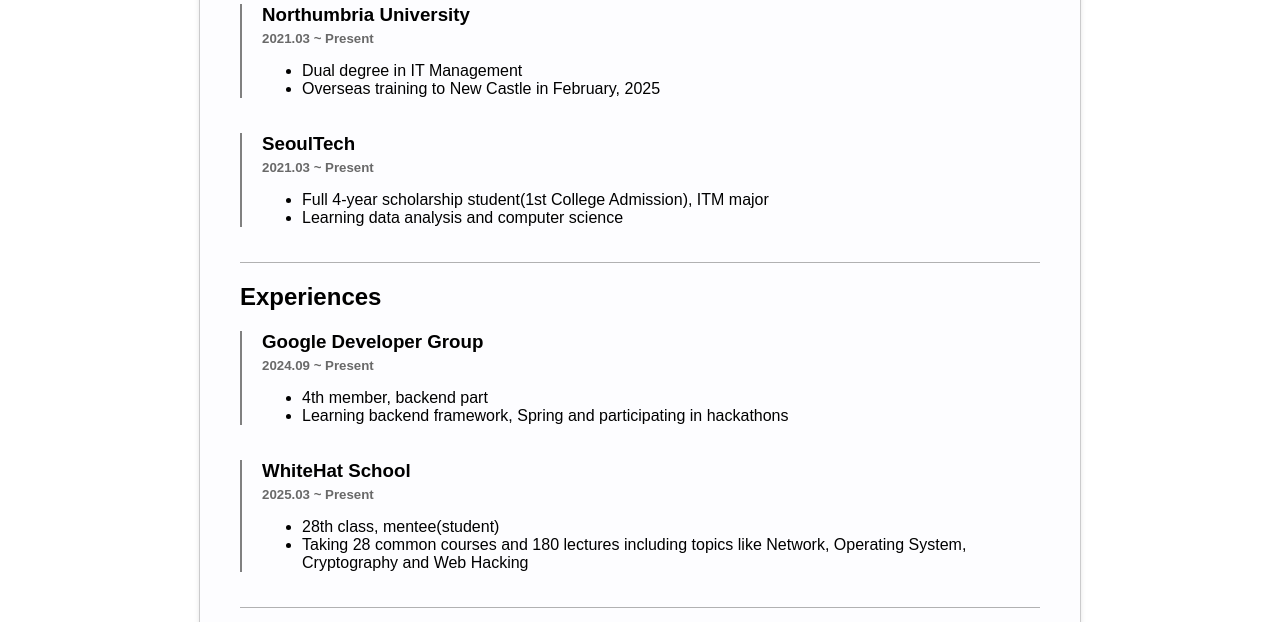
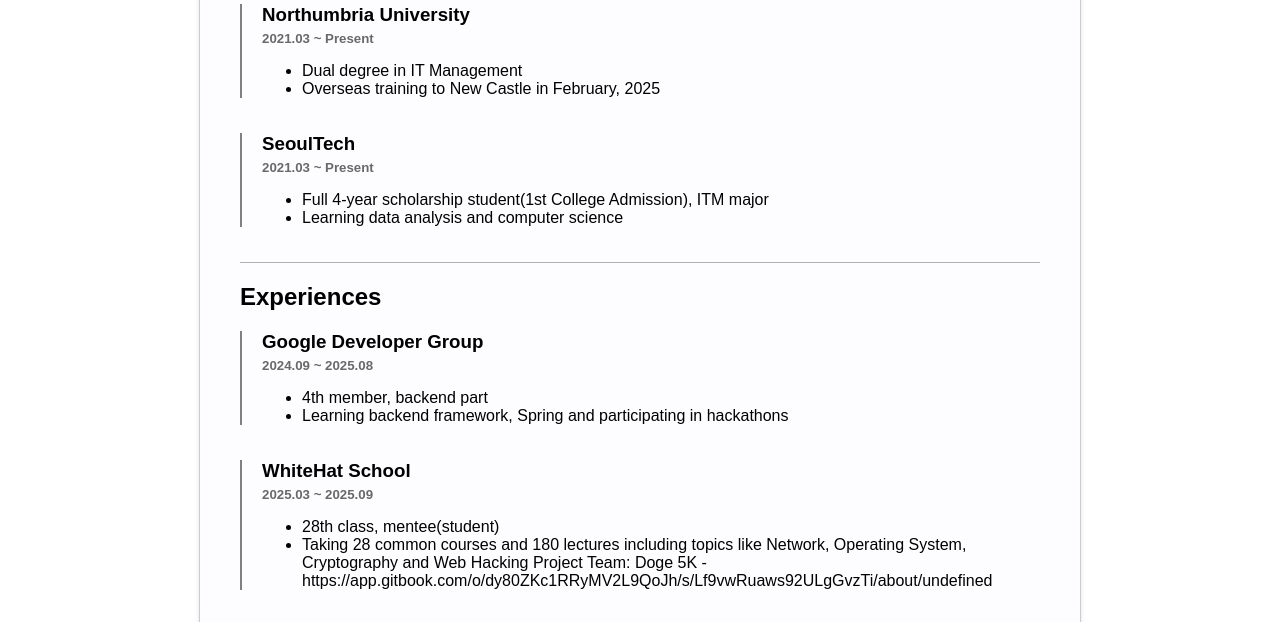
Before and after one commit to protruser/Mypage, a plain HTML site: page index.html in a window 1280 px wide. Shown: the part 452-1074 px from the top of the page. Drawn offline with Linux system fonts and the light colour scheme.

Commit message:
Update index.html

```diff
--- a/index.html
+++ b/index.html
@@ -59,7 +59,7 @@
                     <h2>Experiences</h2>
                     <div class="innerdiv-edu-exper">
                         <h3>Google Developer Group</h3>
-                        <h5>2024.09 ~ Present</h5>
+                        <h5>2024.09 ~ 2025.08</h5>
                         <ul>
                             <li>4th member, backend part</li>
                             <li>Learning backend framework, Spring and participating in hackathons</li>
@@ -67,12 +67,13 @@
                     </div>
                     <div class="innerdiv-edu-exper">
                         <h3>WhiteHat School</h3>
-                        <h5>2025.03 ~ Present</h5>
+                        <h5>2025.03 ~ 2025.09</h5>
                         <ul>
                             <li>28th class, mentee(student)</li>
                             <li>
                                 Taking 28 common courses and 180 lectures including topics like Network, Operating
                                 System, Cryptography and Web Hacking
+                                Project Team: Doge 5K - <a>https://app.gitbook.com/o/dy80ZKc1RRyMV2L9QoJh/s/Lf9vwRuaws92ULgGvzTi/about/undefined</a>
                             </li>
                         </ul>
                     </div>
```
